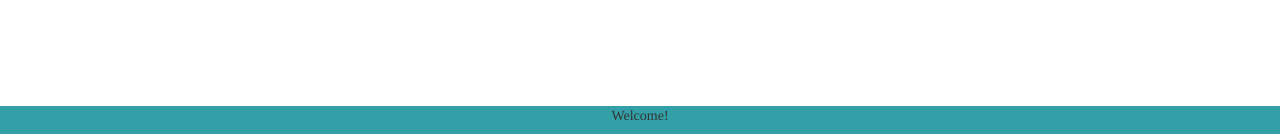
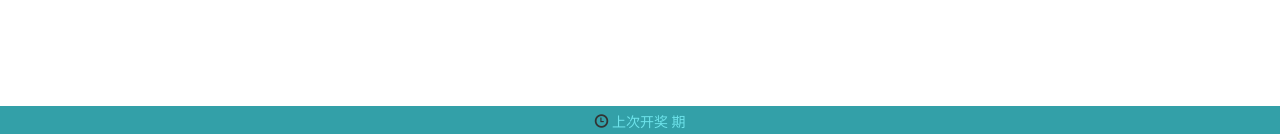
Before and after one commit to JackonYang/lottery_10fen, a Flask app: template application/templates/base.html in a window 1280 px wide. Shown: the part 666-800 px from the top of the page. Run offline with Flask 2, Linux system fonts and the light colour scheme; the template is opened without the code that fills it, so the values that code supplies are empty; parts of the project's set-up code (start-up, migrations or seed data) failed here and were passed over; some libraries are stand-ins or nearby versions.

Commit message:
show last_win info in footer

```diff
--- a/application/static/css/site.css
+++ b/application/static/css/site.css
@@ -16,22 +16,12 @@
   font-family: times;
 }
 
-.status-time {
-  color: #FFE000;
-}
-
-
-.status-label {
+.status-text {
   color: #6EE3EB;
 }
 
-
-.promt-txt {
-  color: #D6DCDA;
-}
-
-.promt-txt:hover {
-  text-decoration: initial;
+.status-value {
+  color: #FFE000;
 }
 
 
--- a/application/static/js/site.js
+++ b/application/static/js/site.js
@@ -1,6 +1,8 @@
 /*
  *
  */
+var last_win = {}
+
 var tmpl_win_line = function (data) {
     var win = data.win;
     var num_class = new Array(21);  // use index 1-20
@@ -28,11 +30,19 @@
 };
 
 
+var update_status_info = function (data) {
+    last_win = data;
+    $("#status-seq").text(last_win.seq);
+    $("#status-time").text(last_win.time);
+}
+
+
 var show_live_win = function (obj) {
     $.getJSON('/api/live-win/34', function (json) {
         json.forEach(function (item) {
             $(obj).append(tmpl_win_line(item));
         });
+        update_status_info(json[json.length-1]);
     });
 };
 
--- a/application/templates/footer.html
+++ b/application/templates/footer.html
@@ -1,3 +1,7 @@
 <div id="footer">
-    Welcome!
+    <span class="glyphicon glyphicon-time" aria-hidden="true"></span>
+    <span class="status-text">上次开奖</span>
+    <span id="status-seq" class="lead status-value"></span>
+    <span class="status-text">期</span>
+    <span id="status-time" class="lead status-value"></span>
 </div>
```
